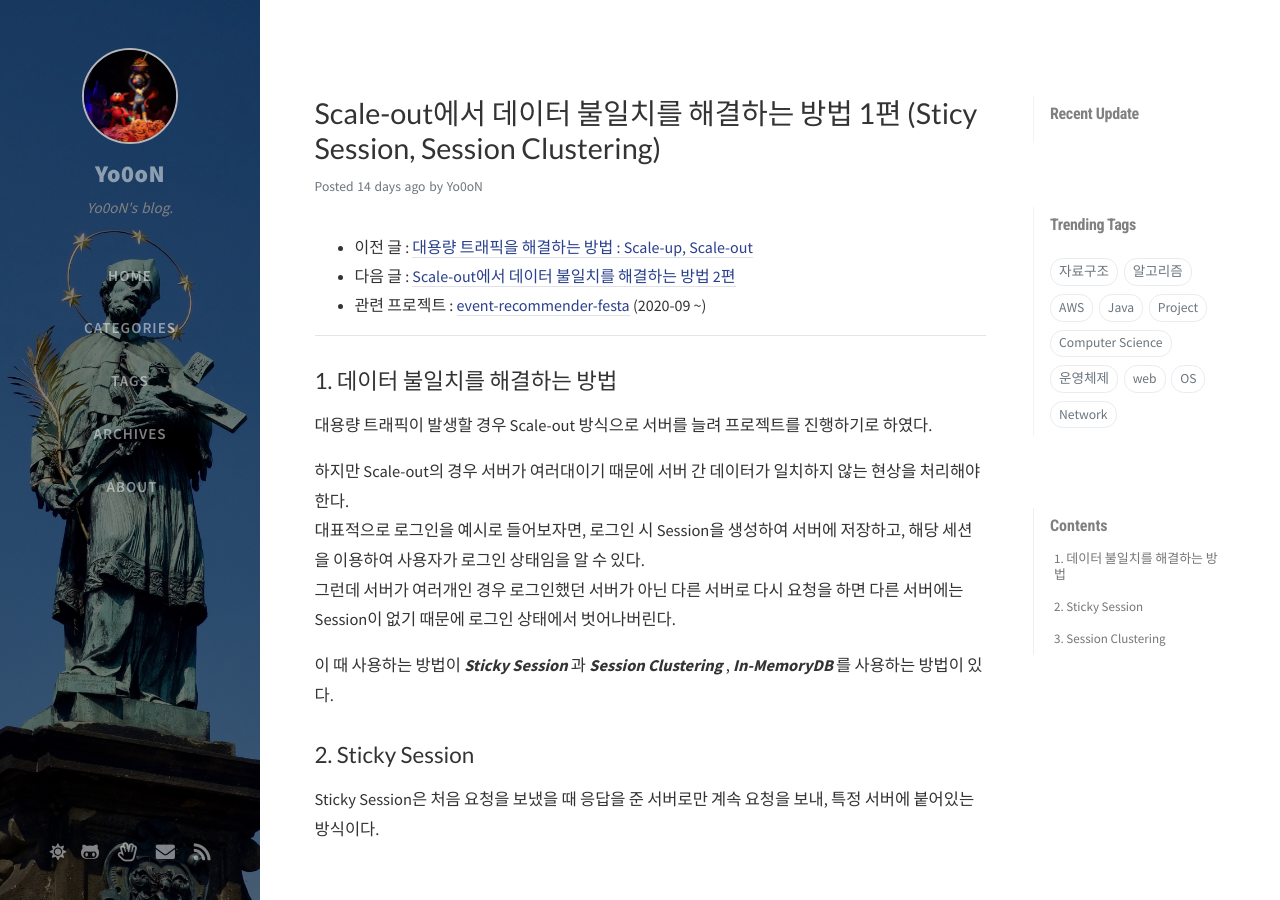
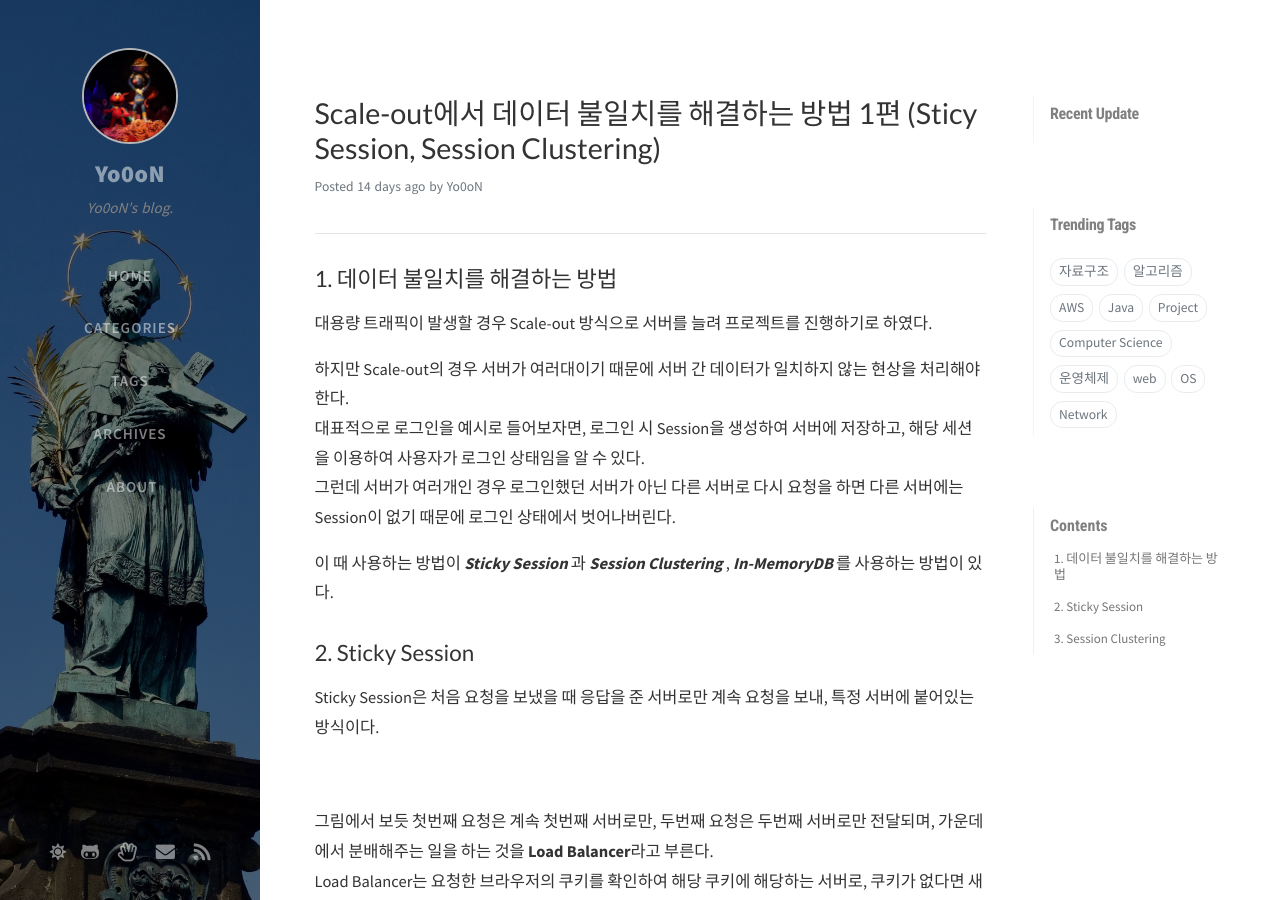
Before and after one commit to Yo0oN/Yo0oN.github.io, a Jekyll site: the page built from _posts/2020-10-11-Project.데이터불일치.md, in a window 1280 px wide and 900 px high. Built offline with Jekyll 4.4.1, drawn with Linux system fonts in a browser that asks for light colours; nearby versions of some CDN libraries; comment, search, counter and statistics services are not loaded; part of the change alters nothing that is shown; some of the changed text lies outside the part shown.

Commit message:
Update 2020-10-11-Project.데이터불일치.md

```diff
--- a/_posts/2020-10-11-Project.데이터불일치.md
+++ b/_posts/2020-10-11-Project.데이터불일치.md
@@ -6,10 +6,6 @@ categories: [Project, festa]
 tags: [Project]
 math: true
 ---
-
-- 이전 글 : [대용량 트래픽을 해결하는 방법 : Scale-up, Scale-out](https://yo0on.github.io/posts/Project.%EB%8C%80%EC%9A%A9%EB%9F%89%ED%8A%B8%EB%9E%98%ED%94%BD/)
-- 다음 글 : [Scale-out에서 데이터 불일치를 해결하는 방법 2편]()
-- 관련 프로젝트 : [event-recommender-festa](https://github.com/f-lab-edu/event-recommender-festa) (2020-09 ~)
 
 <hr>
 
@@ -77,8 +73,12 @@ Primary node에 장애가 생길 경우 Backup node가 Primary node로 변하여
 그래서 이런 단점들을 보완한 세션 스토리지(세션 저장소)만 따로 분리하는 방법이 존재하는데, 해당 방법은 다음 글에서 진행됩니다.
 
 <br>
-<br>
 
-참고
+**참고**
+- Apache Tomcat9 Doc, https://tomcat.apache.org/tomcat-9.0-doc/cluster-howto.html
 
-- Apache Tomcat9 Doc, https://tomcat.apache.org/tomcat-9.0-doc/cluster-howto.html
+**다음 글**
+- [Scale-out에서 데이터 불일치를 해결하는 방법 2편]()
+
+**관련 프로젝트**
+- [event-recommender-festa](https://github.com/f-lab-edu/event-recommender-festa) (2020-09 ~)
```
